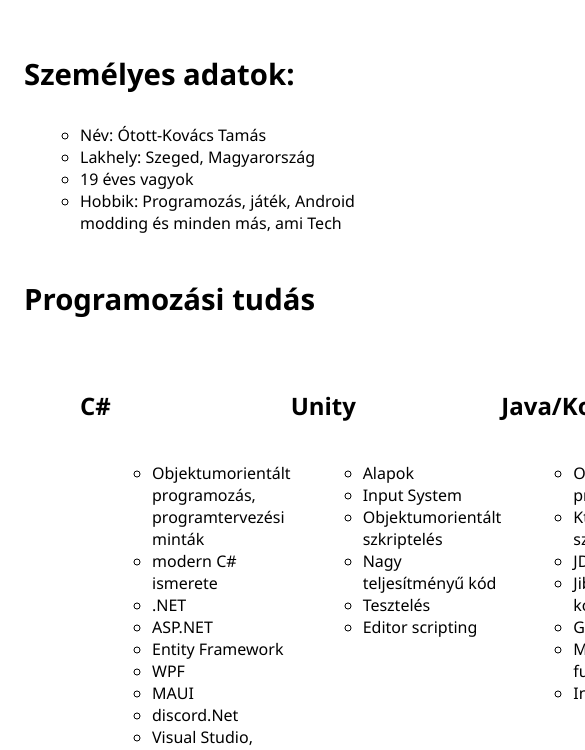
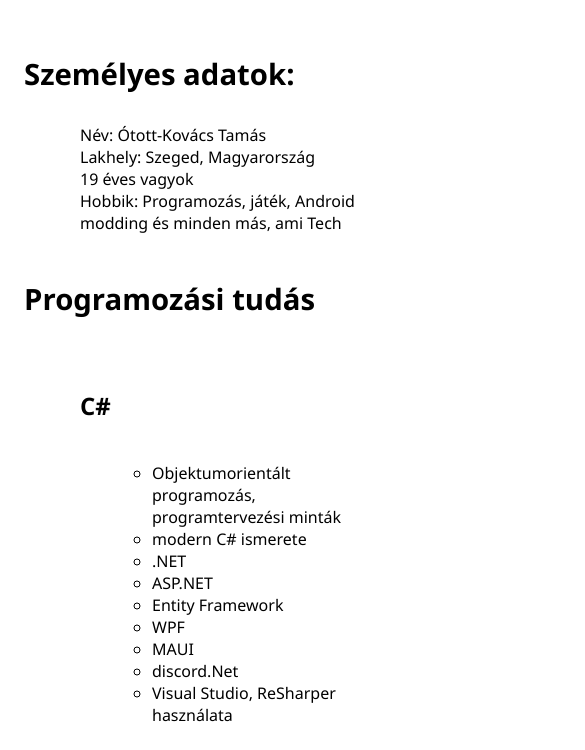
Before and after one commit to szt2otokov0/portfolio, a plain HTML site: page index.html in a window 390 px wide. Shown: the part 90-840 px from the top of the page, 585 px wide, since content can reach past the window. Drawn offline with Linux system fonts and the light colour scheme.

Commit message:
some layout changes and responsivity

```diff
--- a/index.html
+++ b/index.html
@@ -14,7 +14,7 @@
         <article>
             <!-- <img src="img/team-realesrgan-x4plus.png" alt="garbage truck image"> -->
             <h3>Személyes adatok:</h3>
-            <ul class="column">
+            <ul>
                 <li>Név: Ótott-Kovács Tamás</li>
                 <li>Lakhely: Szeged, Magyarország</li>
                 <li id="agebox"></li>
@@ -23,7 +23,7 @@
         </article>
         <article>
             <h3>Programozási tudás</h3>
-            <ul>
+            <ul class="row">
                 <li>
                     <h5>C#</h5>
                     <ul>
@@ -138,7 +138,7 @@
         </article>
         <article>
             <h3>Kapcsolat:</h3>
-            <ul class="column">
+            <ul>
                 <li>E-mail: <a href="mailto:otottkovi2@hotmail.com">otottkovi2@hotmail.com</a></li>
                 <li>Telefon: +36 70 888 1131</li>
                 <li>Telegram: otottkovi2</li>
--- a/style.css
+++ b/style.css
@@ -1,6 +1,7 @@
 body {
     font-size: 12pt;
     font-family: 'Segoe UI', Tahoma, Geneva, Verdana, sans-serif;
+    max-width: 100vw;
 }
 
 
@@ -8,6 +9,7 @@ main {
     display: flex;
     flex-direction: column;
     justify-content: flex-start;
+    flex-wrap: wrap;
 }
 
 img {
@@ -18,14 +20,14 @@ img {
 article ul {
     margin-left: 2rem;
     display: flex;
-    flex-direction: row;
+    flex-direction: column;
+    flex-wrap: wrap;
     list-style: none;
     justify-content: space-around;
 }
 
-.column {
-    flex-direction: column;
-    list-style: circle;
+.row {
+    flex-direction: row;
 }
 
 li > ul {
```
